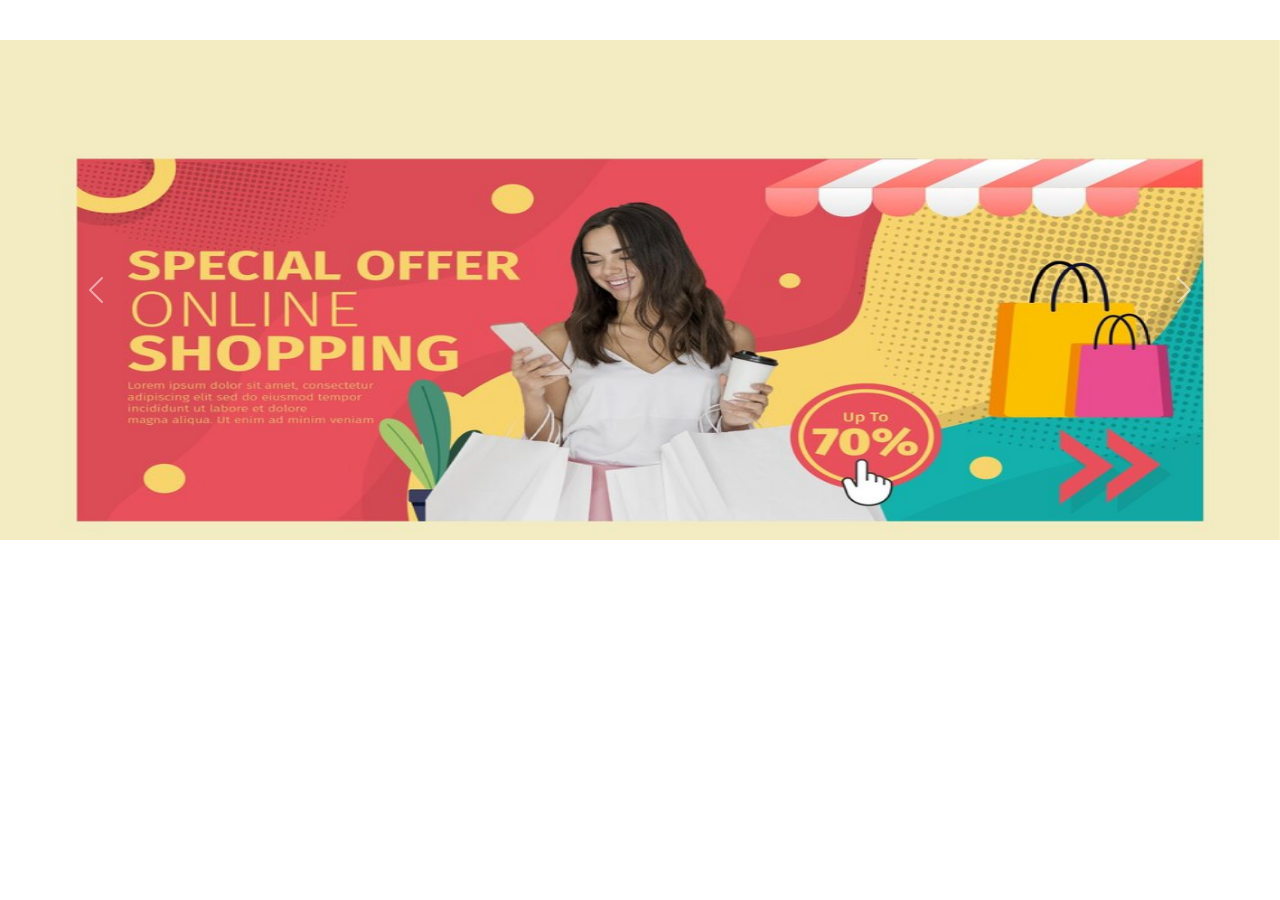
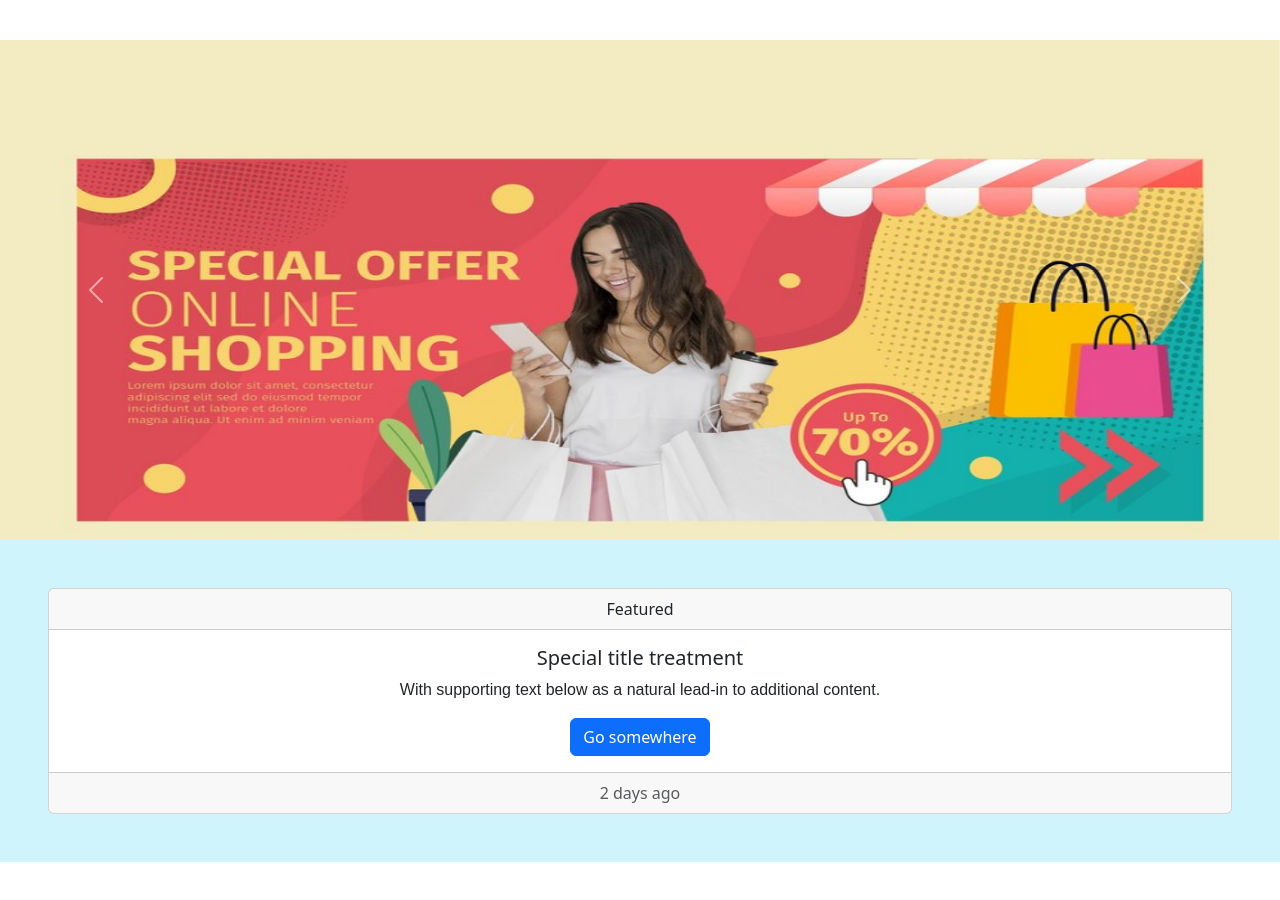
Before and after one commit to Akila-Rahman/The-Gadget-Pocket, a plain HTML site: page index.html in a window 1280 px wide. Shown: the part 66-966 px from the top of the page. Drawn offline with nearby package versions, Linux system fonts and the light colour scheme.

Commit message:
Add files via upload

```diff
--- a/index.html
+++ b/index.html
@@ -58,7 +58,21 @@
   </button>
 </div>
     </header>
-
+<div class="p-5 mb-5 bg-info-subtle text-info-emphasis">
+<div class="card text-center">
+  <div class="card-header">
+    Featured
+  </div>
+  <div class="card-body">
+    <h5 class="card-title">Special title treatment</h5>
+    <p class="card-text">With supporting text below as a natural lead-in to additional content.</p>
+    <a href="#" class="btn btn-primary">Go somewhere</a>
+  </div>
+  <div class="card-footer text-body-secondary">
+    2 days ago
+  </div>
+</div>
+</div>
     <!-- Products Section -->
     <section id="products" class="products-section">
         <div class="container">
```
